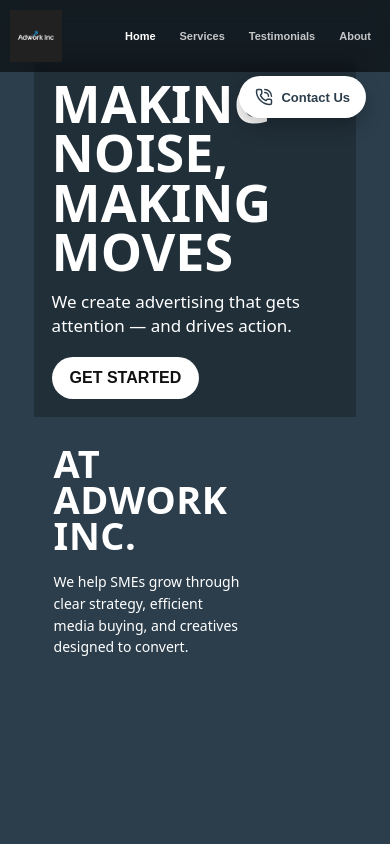
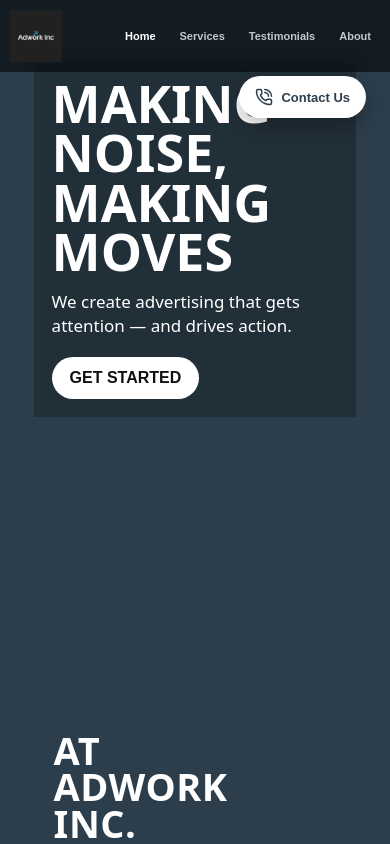
Before and after one commit to adwork-cloud/adwork, a React (Create React App) app: page / in a window 390 px wide. Built offline with nearby package versions, Linux system fonts and the light colour scheme.

Commit message:
updated changes for mobile

```diff
--- a/src/App.css
+++ b/src/App.css
@@ -969,8 +969,8 @@ html, body {
   /* keep media proportional */
   .innovative-right,
   .video-box {
-    width: 100%;
-    height: 100%;
+    width: 100dvh;
+    height: 100dvh;
     overflow: hidden;
   }
 
@@ -979,16 +979,16 @@ html, body {
   .fill-img,
   .fill-video,
   .imgbox {
-    width: 100%;
-    height: 80%;
+    width: 100dvh;
+    height: 80dvh;
     object-fit: cover;
 
   }
 
   /* -------- remove hard 50% widths (main problem zone) -------- */
   .video-box {
-    width: 50%;
-    height: 80%;
+    width: 100dvh;
+    height: 100dvh;
   }
 
   .footer {
@@ -1012,7 +1012,7 @@ html, body {
 
   /* -------- about image sizing -------- */
   .about-imgbox {
-    width: 100%;
+    width: 100dvh;
     height: auto;
   }
 }
```
